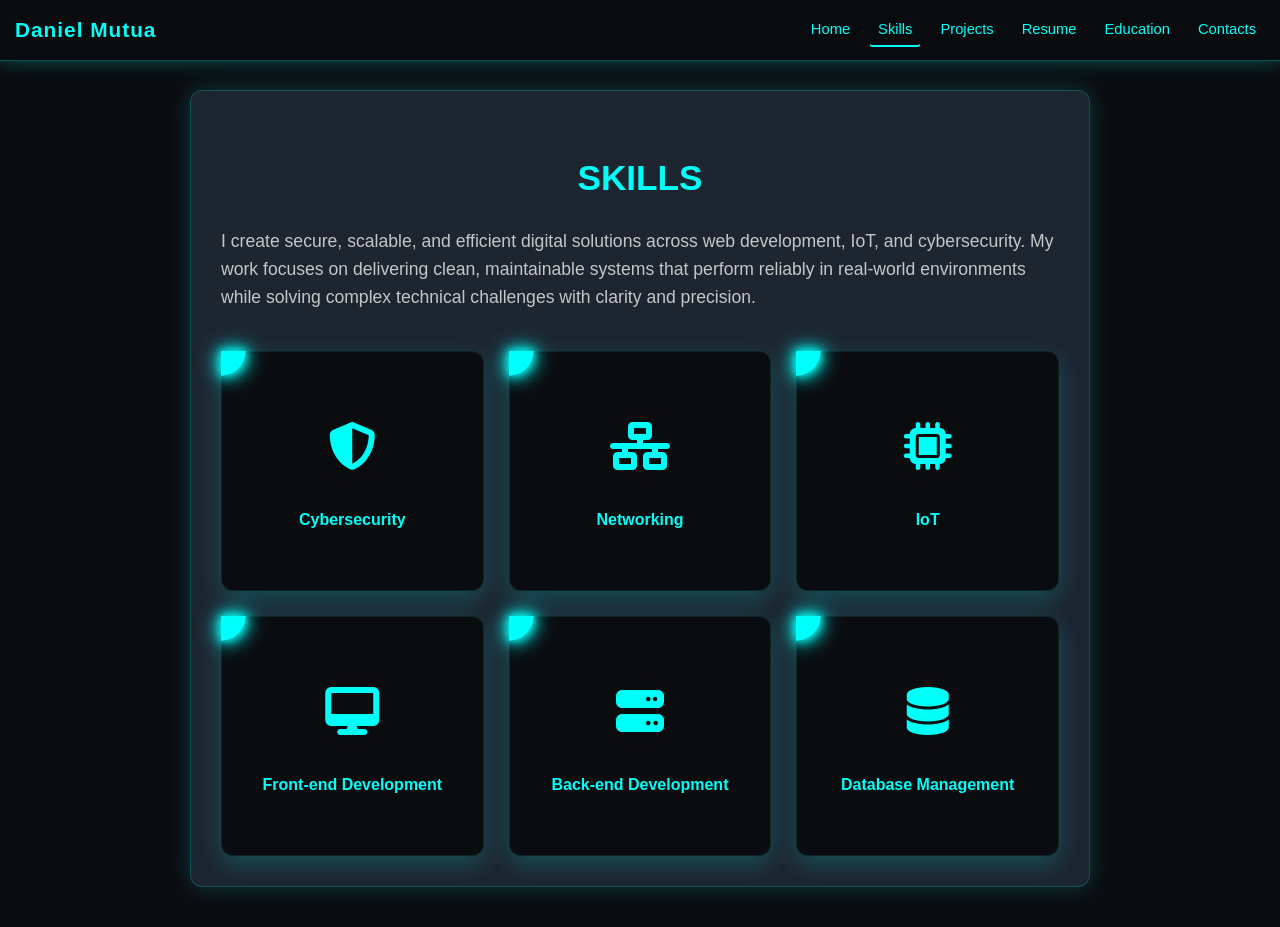
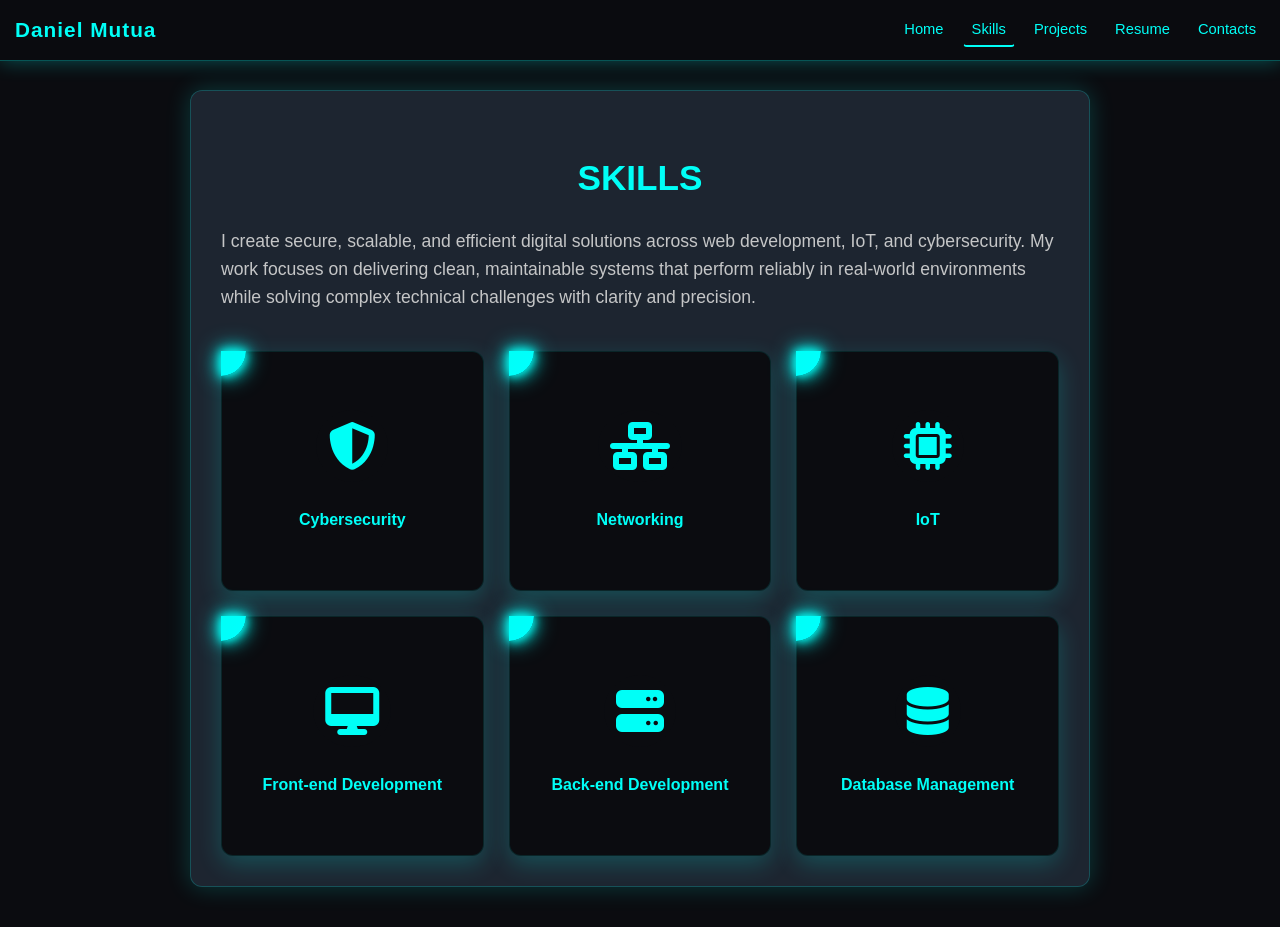
Before and after one commit to Daniel-Mutua/Portfolio-website, a plain HTML site: page Skills.html in a window 1280 px wide. Drawn offline with Linux system fonts and the light colour scheme.

Commit message:
Update Skills.html

```diff
--- a/Skills.html
+++ b/Skills.html
@@ -357,7 +357,6 @@
       <li><a href="Skills.html" class="active">Skills</a></li>
       <li><a href="Projects.html">Projects</a></li>
       <li><a href="Resume.html">Resume</a></li>
-      <li><a href="Education.html">Education</a></li>
       <li><a href="Contacts.html">Contacts</a></li>
     </ul>
   </nav>
```
